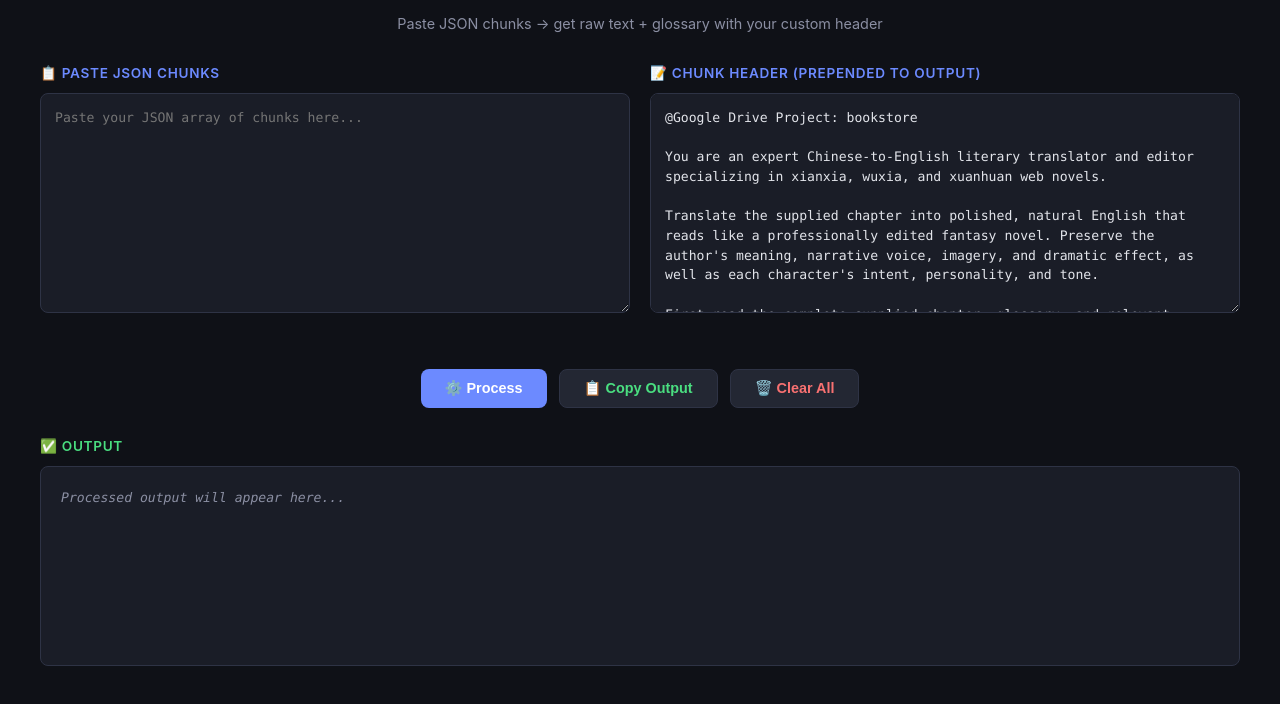
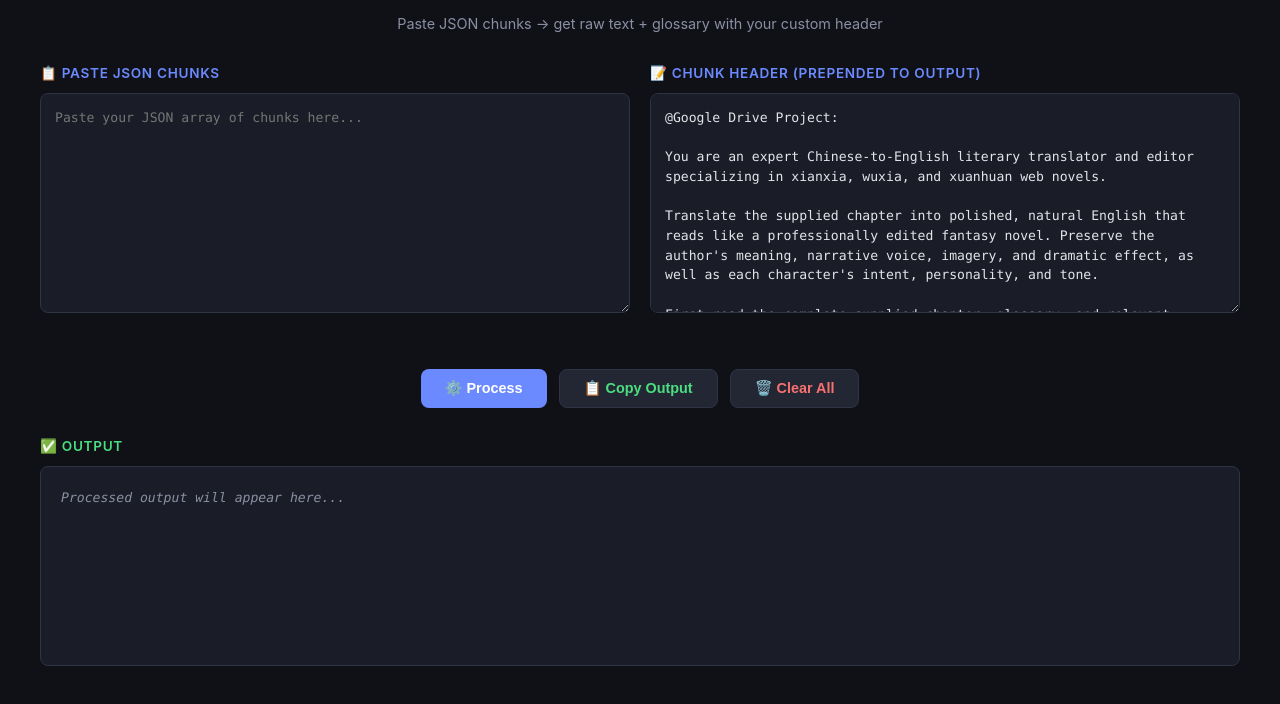
Before and after one commit to Dragoisback/chunk-split, a plain HTML site: page ais.html in a window 1280 px wide. Shown: the part 66-770 px from the top of the page. Drawn offline with Linux system fonts and the light colour scheme.

```diff
--- a/ais.html
+++ b/ais.html
@@ -246,7 +246,7 @@
     </div>
     <div class="input-group">
       <label for="headerInput">📝 Chunk Header (prepended to output)</label>
-      <textarea id="headerInput">@Google Drive Project: bookstore
+      <textarea id="headerInput">@Google Drive Project:
 
 You are an expert Chinese-to-English literary translator and editor specializing in xianxia, wuxia, and xuanhuan web novels.
 
```
